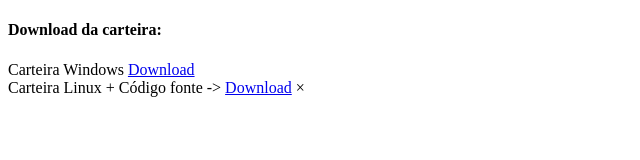
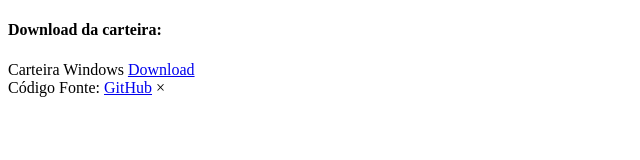
Before and after one commit to lucaskdc/dilmacoin, a plain HTML site: page download.html in a window 1280 px wide. Shown: the whole page, without its empty margins (0-640 px from the left). Drawn offline with Linux system fonts and the light colour scheme.

Commit message:
Corrigindo o Source

```diff
--- a/download.html
+++ b/download.html
@@ -6,7 +6,7 @@
 <h4>Download da carteira:</h4>
 Carteira Windows <a href="downloads/dilmacoin-qt.exe">Download</a>
 <br>
-Carteira Linux + Código fonte -> <a href="downloads/source.zip">Download</a>
+Código Fonte: <a href="https://github.com/Dilmacoin/dilmacoin">GitHub</a>
 <a class="close-reveal-modal">&#215;</a>
 </body>
 </html>
```
